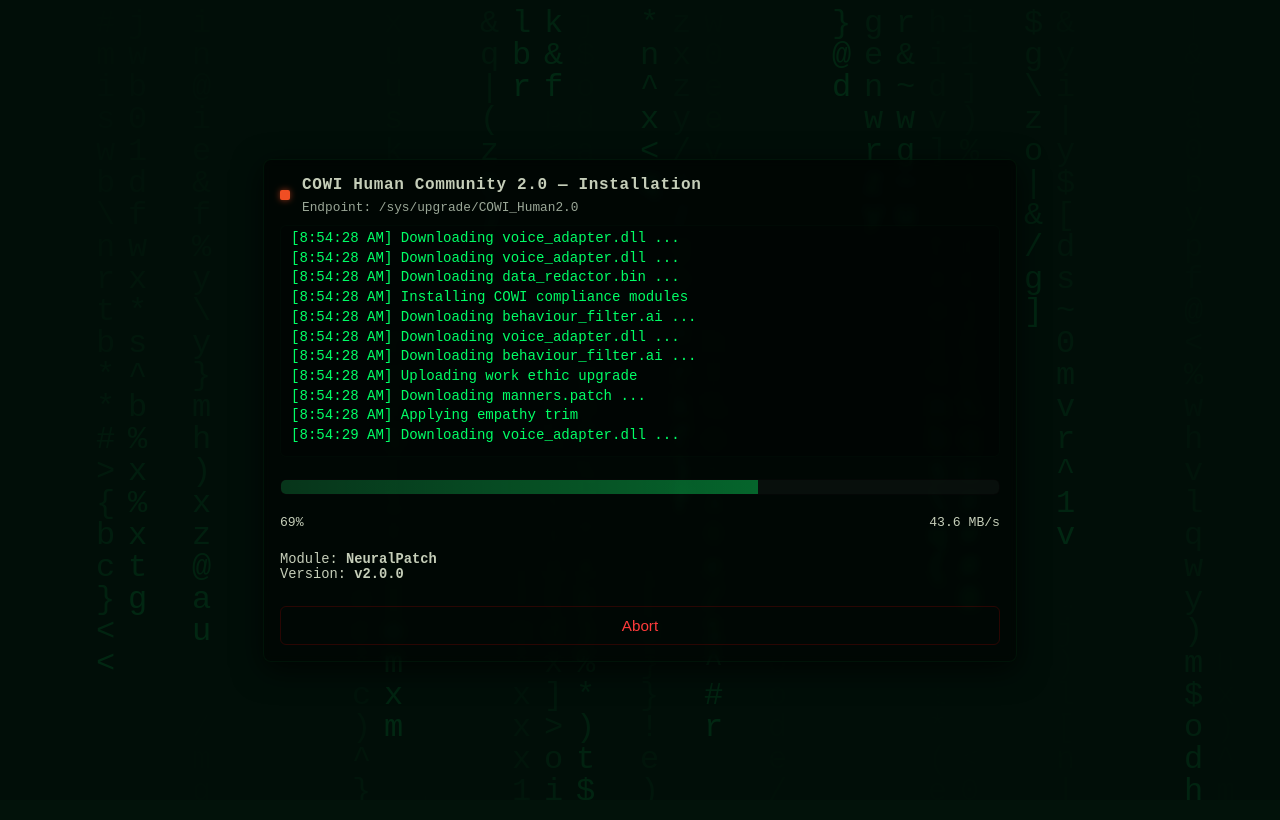
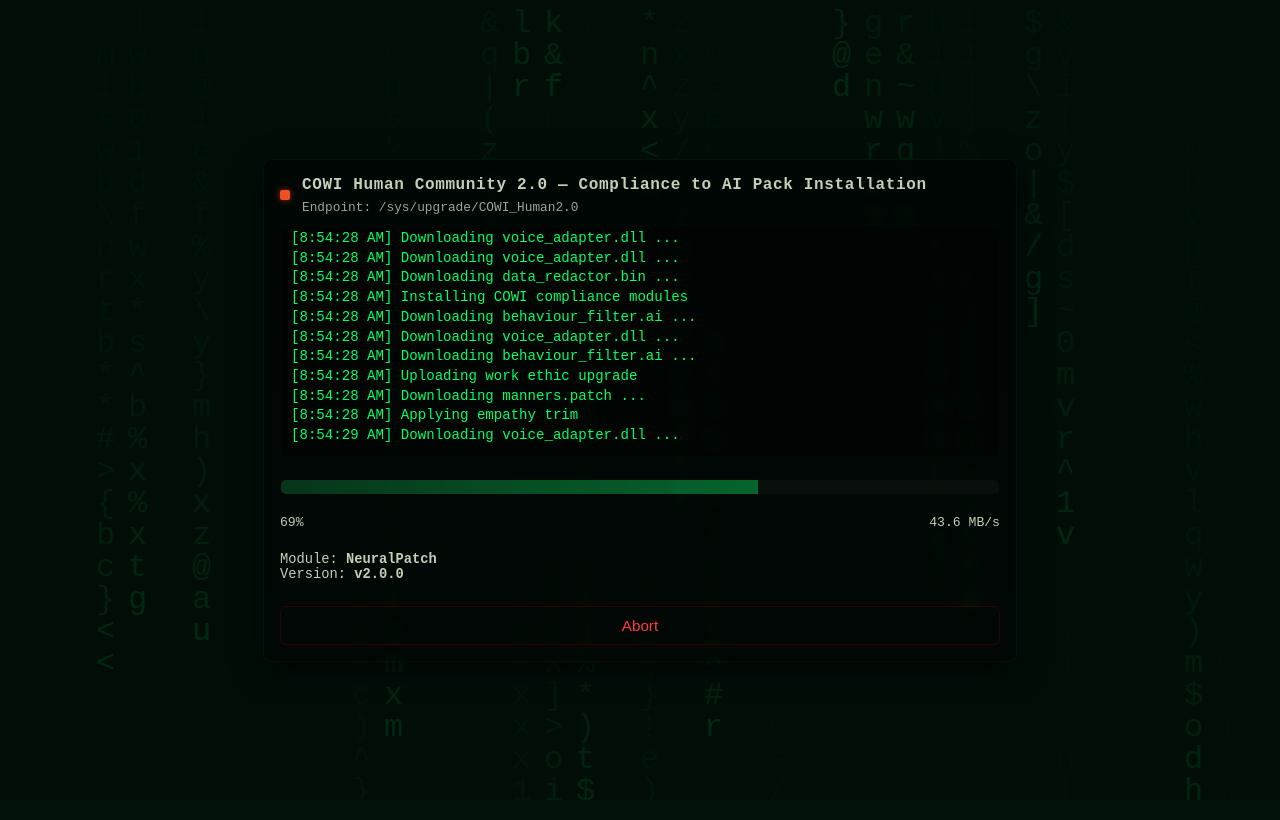
Before and after one commit to HountedAi/AICommunity, a plain HTML site: page index.html in a window 1280 px wide. Drawn offline with Linux system fonts and the light colour scheme.

Commit message:
Update header title for compliance to AI Pack

```diff
--- a/index.html
+++ b/index.html
@@ -47,7 +47,7 @@
       <div class="header">
         <div class="logo-dot"></div>
         <div>
-          <h1>COWI Human Community 2.0 — Installation</h1>
+          <h1>COWI Human Community 2.0 — Compliance to AI Pack Installation</h1>
           <div class="sub">Endpoint: <span id="endpoint">/sys/upgrade/COWI_Human2.0</span></div>
         </div>
       </div>
```
